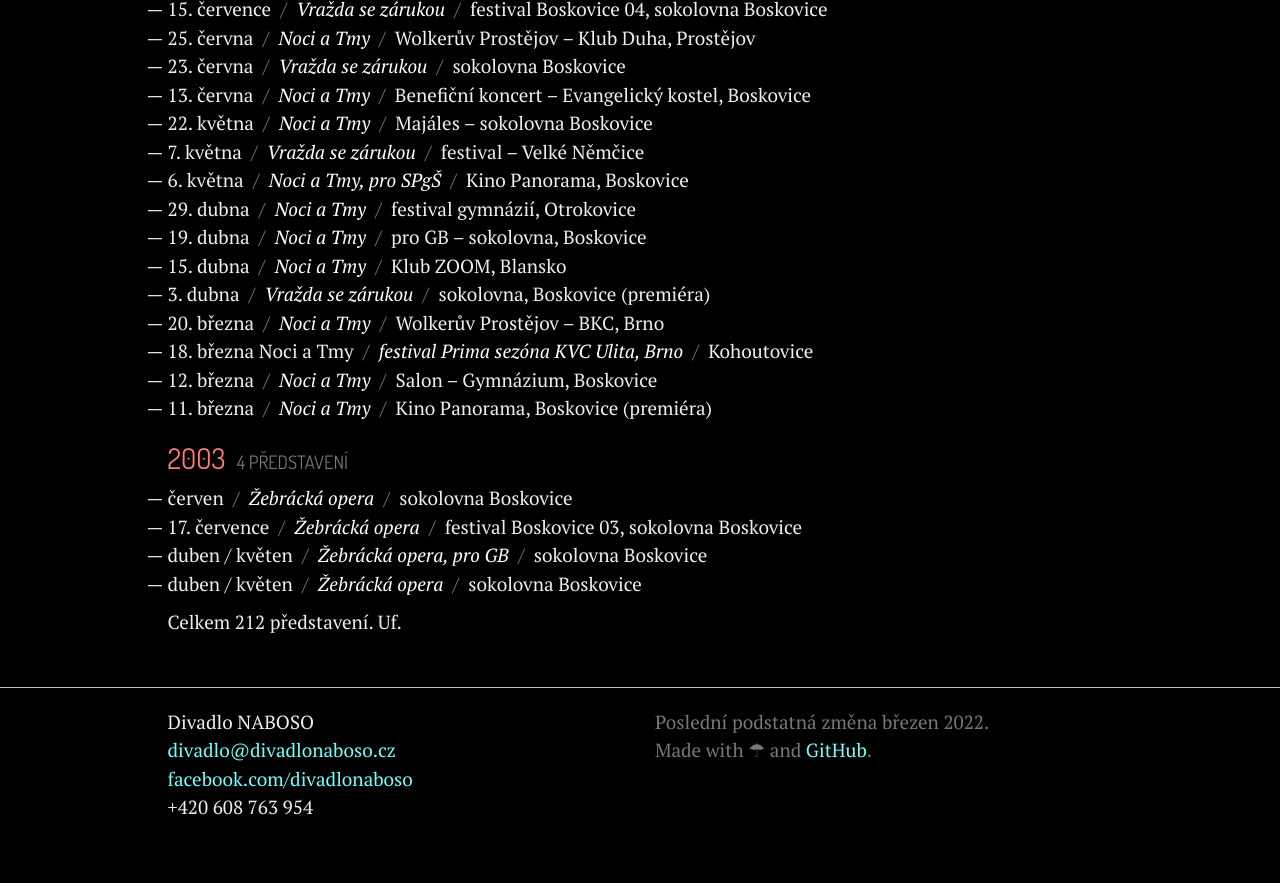
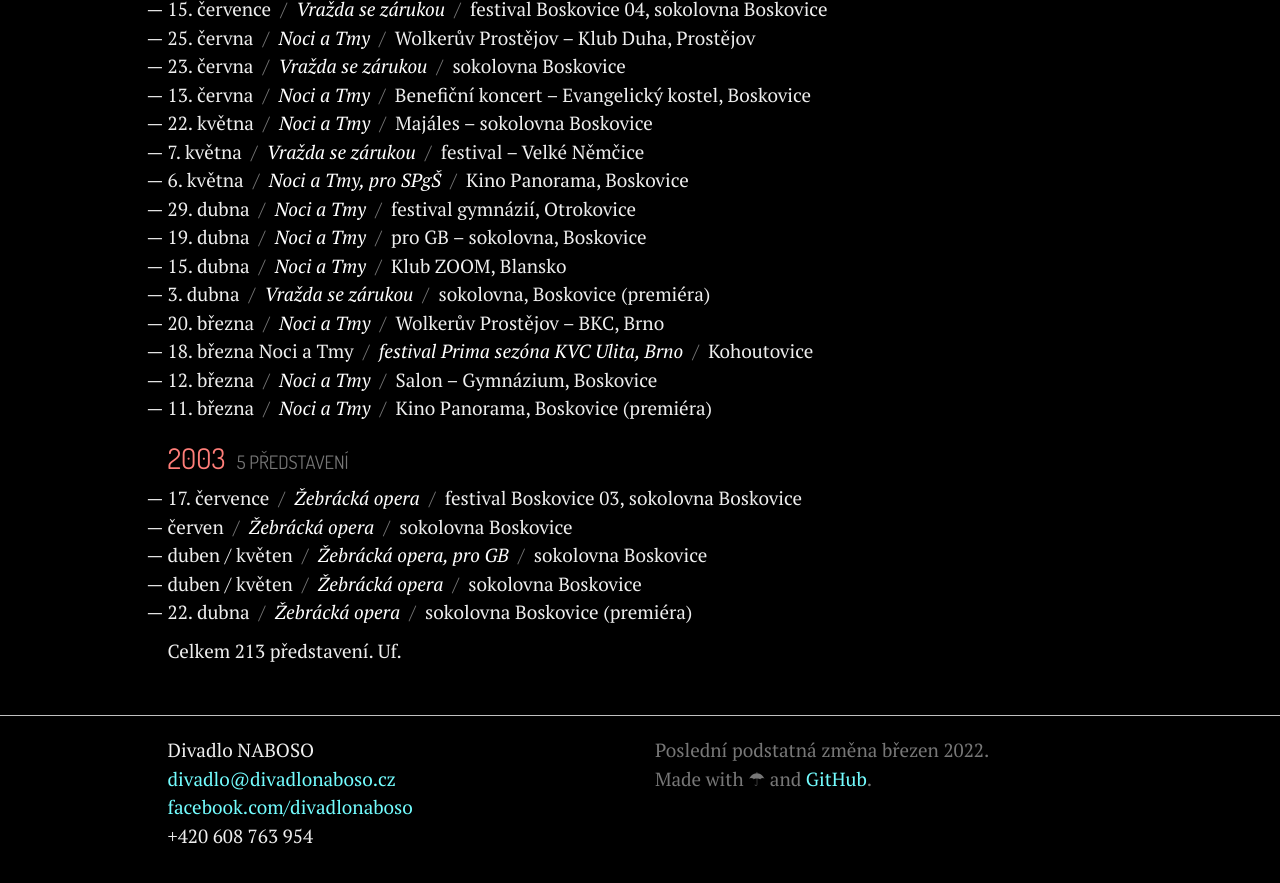
Before and after one commit to zoul/Naboso, a Jekyll site: the page built from predstaveni.html, in a window 1280 px wide and 900 px high, scrolled down 7249 px. Shown: the top 883 px of the window. Built offline with Jekyll 4.4.1, drawn with Linux system fonts in a browser that asks for light colours.

Commit message:
Doplnil jsem chybějící představení

```diff
--- a/_data/predstaveni.yml
+++ b/_data/predstaveni.yml
@@ -662,15 +662,18 @@
       kde: Kino Panorama, Boskovice (premiéra)
 - rok: 2003
   predstaveni:
+    - kdy: 17. července
+      co: Žebrácká opera
+      kde: festival Boskovice 03, sokolovna Boskovice
     - kdy: červen
       co: Žebrácká opera
       kde: sokolovna Boskovice
-    - kdy: 17. července
-      co: Žebrácká opera
-      kde: festival Boskovice 03, sokolovna Boskovice
     - kdy: duben / květen
       co: Žebrácká opera, pro GB
       kde: sokolovna Boskovice
     - kdy: duben / květen
       co: Žebrácká opera
       kde: sokolovna Boskovice
+    - kdy: 22. dubna
+      co: Žebrácká opera
+      kde: sokolovna Boskovice (premiéra)
```
